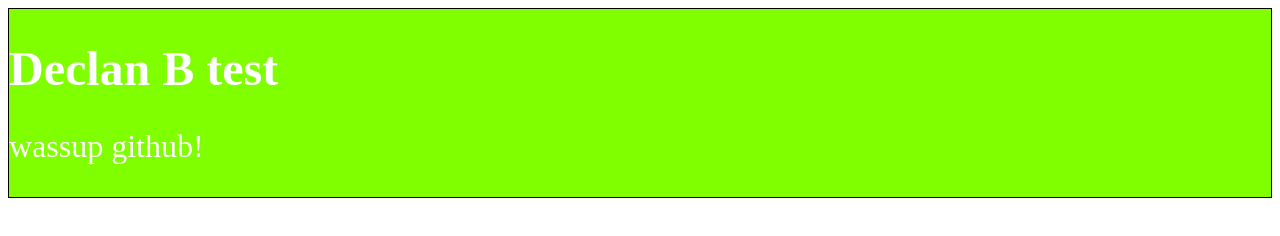
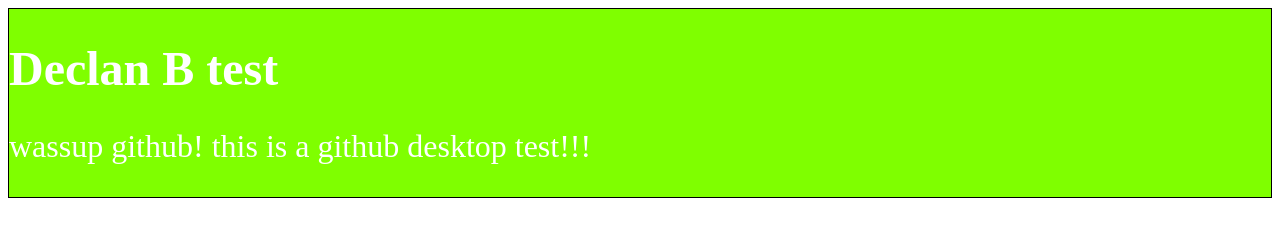
Before and after one commit to deb2610/deb2610.github.io, a plain HTML site: page index.html in a window 1280 px wide. Drawn offline with Linux system fonts and the light colour scheme.

Commit message:
I added a test line!

```diff
--- a/index.html
+++ b/index.html
@@ -12,6 +12,8 @@
         <H1 style="font-size: 36pt;">Declan B test</H1>
         <p>
             wassup github!
+
+            this is a github desktop test!!!
         </p>
     </div>
 </body>
```
